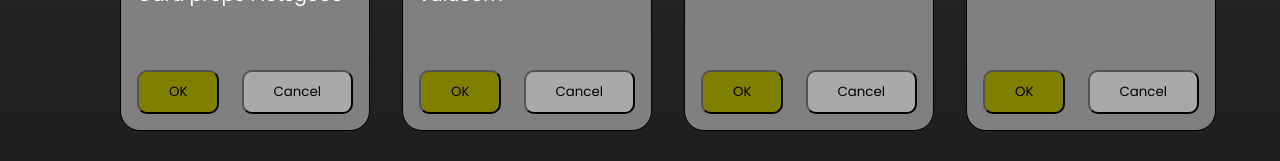
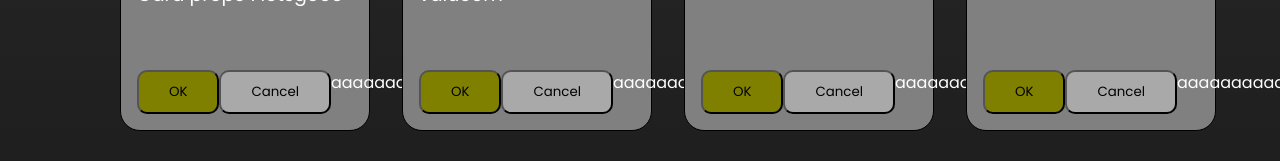
Before and after one commit to Glumac00/ReactApp, a React (Vite) app: page /Exe in a window 1280 px wide. Shown: the part 1772-1933 px from the top of the page. Built offline with nearby package versions, Linux system fonts and the light colour scheme.

Commit message:
add conflict attempt

```diff
--- a/src/components/card.tsx
+++ b/src/components/card.tsx
@@ -15,6 +15,8 @@ const Card = ({ Value }: CardProps) => {
       <div className="card__footer">
         <button className="card__button--1">OK</button>
         <button className="card__button--2">Cancel</button>
+
+        <div>aaaaaaaaaa</div>
       </div>
     </div>
   );
```
